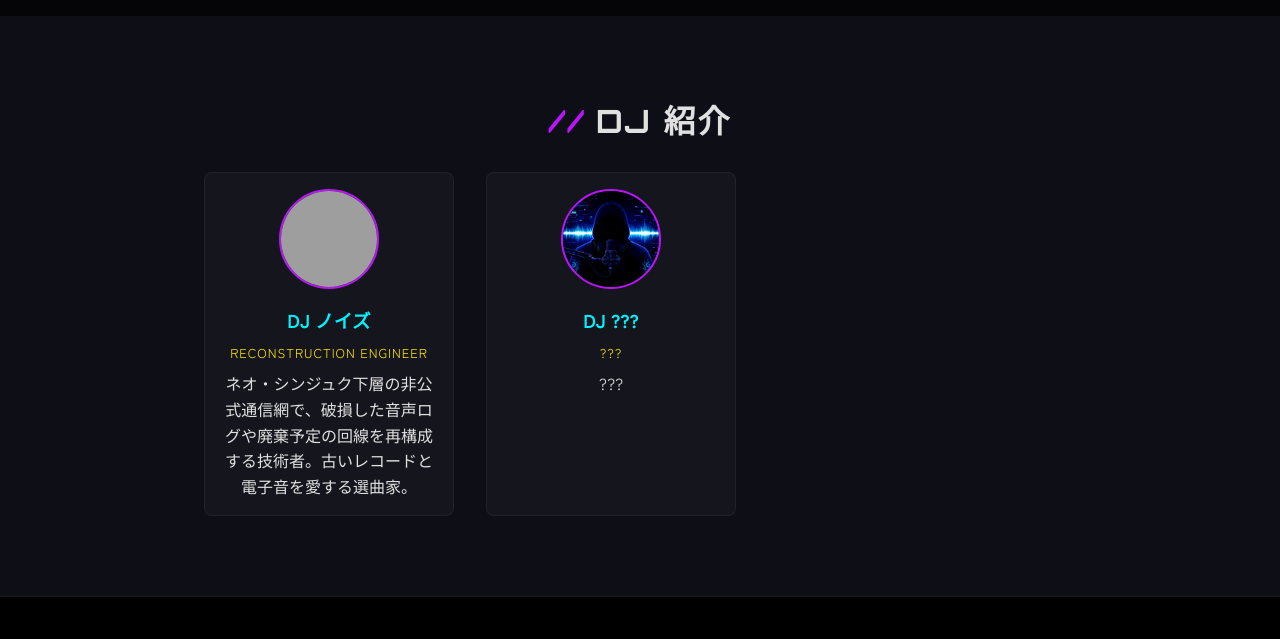
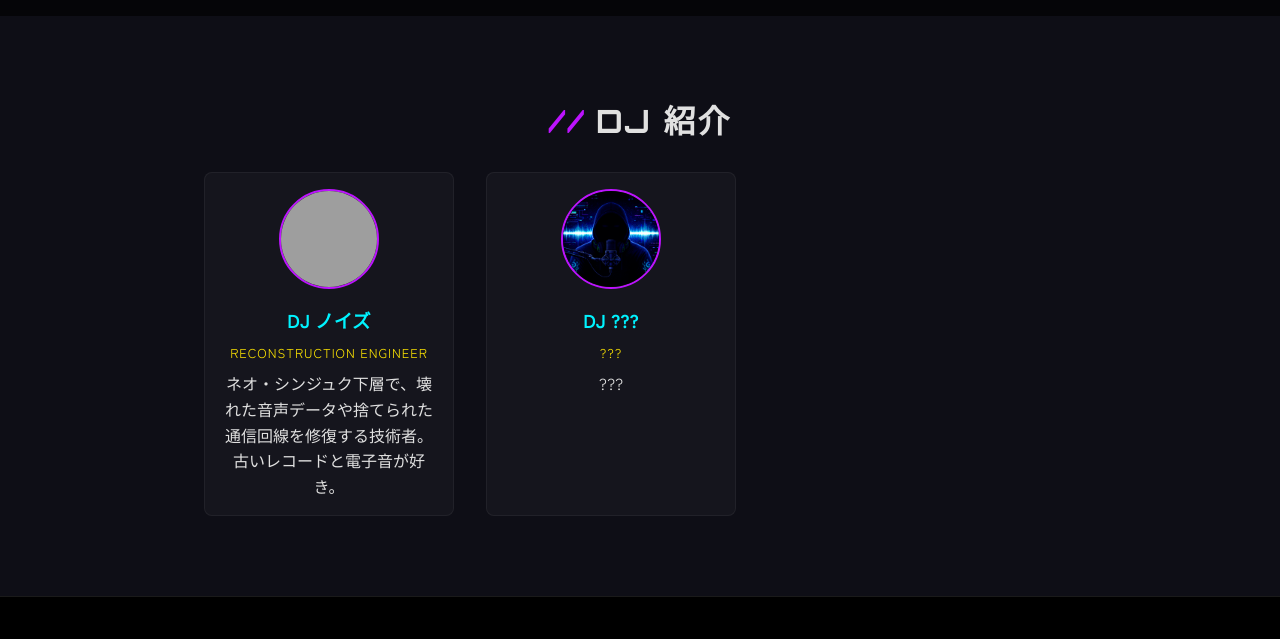
Before and after one commit to ICL0307/imaginary-radio-station, a plain HTML site: page index.html in a window 1280 px wide. Shown: the part 1969-2608 px from the top of the page. Drawn offline with Linux system fonts and the light colour scheme; grey boxes are pictures that could not be loaded.

Commit message:
DJ Noiseの説明文変更

```diff
--- a/index.html
+++ b/index.html
@@ -140,7 +140,7 @@
               <div class="card-content">
                 <h3>DJ ノイズ</h3>
                 <p class="role">Reconstruction Engineer</p>
-                <p>ネオ・シンジュク下層の非公式通信網で、破損した音声ログや廃棄予定の回線を再構成する技術者。古いレコードと電子音を愛する選曲家。</p>
+                <p>ネオ・シンジュク下層で、壊れた音声データや捨てられた通信回線を修復する技術者。古いレコードと電子音が好き。</p>
               </div>
             </article>
             <article class="card dj-card interactive-dj" data-full-img="img/dj_mirage_silhouette_02.png">
```
